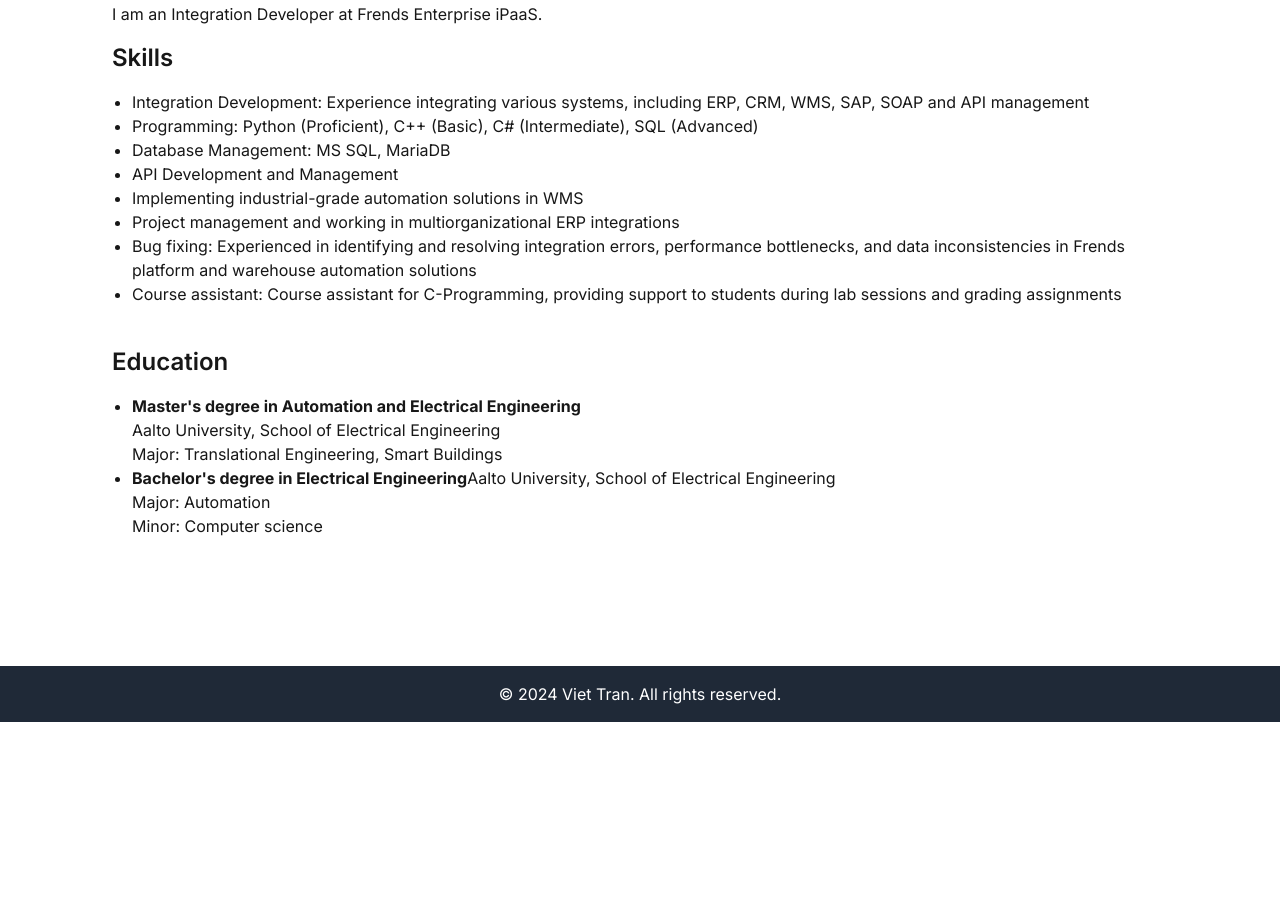
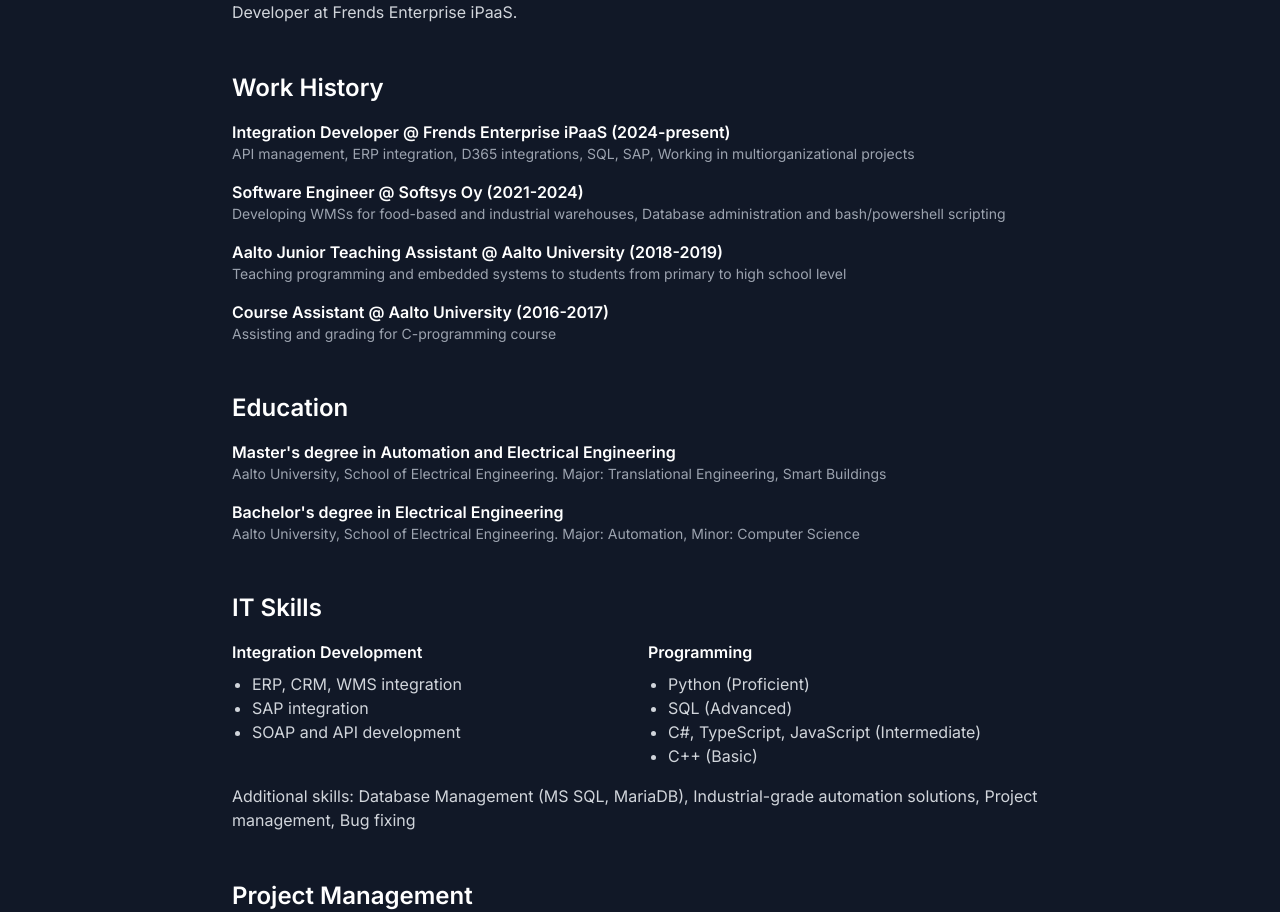
Before and after one commit to vieteri/viet-tran-portfolio, a Next.js app: page /about in a window 1280 px wide. Shown: the part 520-1432 px from the top of the page. Before the commit the page ends 1242 px from the top, so only its background shows below. Built offline with nearby package versions, Linux system fonts and the light colour scheme.

Commit message:
Overhaul of the website

```diff
--- a/src/app/about/page.tsx
+++ b/src/app/about/page.tsx
@@ -1,44 +1,98 @@
-import Image from 'next/image'
+import React from "react";
+import Image from "next/image";
+
+const Section = ({ title, children }) => (
+  <div className="mb-12">
+    <h2 className="text-2xl font-semibold mb-4 text-white">{title}</h2>
+    <div className="text-gray-300">{children}</div>
+  </div>
+);
+
+const ListItem = ({ title, description }) => (
+  <li className="mb-4">
+    <h3 className="font-semibold text-white">{title}</h3>
+    <p className="text-sm text-gray-400">{description}</p>
+  </li>
+);
 
 export default function About() {
   return (
-    <div className="p-24">
-      <h1 className="text-4xl font-bold mb-6">About Me</h1>
-      <Image src="/viet.png" alt="Viet Tran" width={250} height={250} className="mb-6" />
-      <p className="mb-4">
-        I am an Integration Developer at Frends Enterprise iPaaS.
-      </p>
+    <div className="max-w-4xl mx-auto p-6">
+      <div className="text-center mb-12">
+        <Image src="/viet.png" alt="Viet Tran" width={200} height={200} className="rounded-full mx-auto mb-4" />
+        <h1 className="text-3xl font-bold mb-2 text-white">Viet Tran</h1>
+        <p className="text-xl text-gray-300">Integration Developer at Frends Enterprise iPaaS</p>
+      </div>
 
-      <h2 className="text-2xl font-semibold mb-4">Skills</h2>
-      <ul className="list-disc pl-5">
-        <li>Integration Development: Experience integrating various systems, including ERP, CRM, WMS, SAP, SOAP and API management</li>
-        <li>Programming: Python (Proficient), C++ (Basic), C# (Intermediate), SQL (Advanced)</li>
-        <li>Database Management: MS SQL, MariaDB</li>
-        <li>API Development and Management</li>
-        <li>Implementing industrial-grade automation solutions in WMS</li>
-        <li>Project management and working in multiorganizational ERP integrations</li>
-        <li>Bug fixing: Experienced in identifying and resolving integration errors, performance bottlenecks, and data inconsistencies in Frends platform and warehouse automation solutions</li>
-        <li>Course assistant: Course assistant for C-Programming, providing support to students during lab sessions and grading assignments</li> {/* Example, replace with actual course */}
-      </ul>
+      <Section title="About Me">
+        <p>I am an MSc (Tech) with a Master&apos;s degree in electrical engineering, currently working as an Integration Developer at Frends Enterprise iPaaS.</p>
+      </Section>
 
+      <Section title="Work History">
+        <ul className="list-none">
+          <ListItem
+            title="Integration Developer @ Frends Enterprise iPaaS (2024-present)"
+            description="API management, ERP integration, D365 integrations, SQL, SAP, Working in multiorganizational projects"
+          />
+          <ListItem
+            title="Software Engineer @ Softsys Oy (2021-2024)"
+            description="Developing WMSs for food-based and industrial warehouses, Database administration and bash/powershell scripting"
+          />
+          <ListItem
+            title="Aalto Junior Teaching Assistant @ Aalto University (2018-2019)"
+            description="Teaching programming and embedded systems to students from primary to high school level"
+          />
+          <ListItem
+            title="Course Assistant @ Aalto University (2016-2017)"
+            description="Assisting and grading for C-programming course"
+          />
+        </ul>
+      </Section>
 
-      <h2 className="text-2xl font-semibold mb-4 mt-10">Education</h2>
-      <ul className="list-disc pl-5">
-        <li>
-        <b>Master&apos;s degree in Automation and Electrical Engineering</b>
-          <br />
-          Aalto University, School of Electrical Engineering <br />
-          Major: Translational Engineering, Smart Buildings
-          {/* You can add thesis or project details here if relevant */}
-        </li>
-        <li>
-          <b>Bachelor&apos;s degree in Electrical Engineering</b>
-          Aalto University, School of Electrical Engineering <br />
-          Major: Automation <br />
-          Minor: Computer science
-        </li>
-      </ul>
-      {/* Add more sections like Professional Experience, etc. */}
+      <Section title="Education">
+        <ul className="list-none">
+          <ListItem
+            title="Master&apos;s degree in Automation and Electrical Engineering"
+            description="Aalto University, School of Electrical Engineering. Major: Translational Engineering, Smart Buildings"
+          />
+          <ListItem
+            title="Bachelor&apos;s degree in Electrical Engineering"
+            description="Aalto University, School of Electrical Engineering. Major: Automation, Minor: Computer Science"
+          />
+        </ul>
+      </Section>
+
+      <Section title="IT Skills">
+        <div className="grid grid-cols-1 md:grid-cols-2 gap-4">
+          <div>
+            <h3 className="font-semibold mb-2 text-white">Integration Development</h3>
+            <ul className="list-disc pl-5 text-gray-300">
+              <li>ERP, CRM, WMS integration</li>
+              <li>SAP integration</li>
+              <li>SOAP and API development</li>
+            </ul>
+          </div>
+          <div>
+            <h3 className="font-semibold mb-2 text-white">Programming</h3>
+            <ul className="list-disc pl-5 text-gray-300">
+              <li>Python (Proficient)</li>
+              <li>SQL (Advanced)</li>
+              <li>C#, TypeScript, JavaScript (Intermediate)</li>
+              <li>C++ (Basic)</li>
+            </ul>
+          </div>
+        </div>
+        <p className="mt-4 text-gray-300">Additional skills: Database Management (MS SQL, MariaDB), Industrial-grade automation solutions, Project management, Bug fixing</p>
+      </Section>
+
+      <Section title="Project Management">
+        <ul className="list-disc pl-5 text-gray-300">
+          <li>Event management for large-scale events (5000+ attendees)</li>
+          <li>Student association annual ball organization</li>
+          <li>Volunteer workforce management</li>
+          <li>Academic course assistance and grading</li>
+        </ul>
+      </Section>
     </div>
-  )
+  );
 }
--- a/src/app/layout.tsx
+++ b/src/app/layout.tsx
@@ -1,16 +1,16 @@
-
 import type { Metadata } from 'next';
-import { Inter } from
- 'next/font/google';
+import { Inter } from 'next/font/google';
 import './globals.css';
 import Navigation from '@/components/Navigation';
-import Head from 'next/head';
 
 const inter = Inter({ subsets: ['latin'] });
 
 export const metadata: Metadata = {
   title: 'Viet Tran - Integration Developer',
   description: 'Portfolio of Viet Tran, Integration Developer',
+  icons: {
+    icon: '/favicon.ico',
+  },
 };
 
 export default function RootLayout({
@@ -20,19 +20,21 @@
 }) {
   return (
     <html lang="en">
-      <Head>
-       <link rel="icon" href="/favicon.ico" />
-       {/* ... other head tags ... */}
-     </Head>
-      <body className={`${inter.className} min-h-screen flex flex-col`}> {/* Add min-h-screen and flex flex-col */}
-        <header>
-          <Navigation />
+      <body className={`${inter.className} min-h-screen flex flex-col bg-gray-900 text-white`}>
+        <header className="bg-gray-800">
+          <div className="max-w-4xl mx-auto px-4">
+            <Navigation />
+          </div>
         </header>
-        <main className="container mx-auto px-4 py-8 flex-grow"> {/* Add flex-grow to main */}
-          {children}
+        <main className="flex-grow">
+          <div className="max-w-4xl mx-auto px-4 py-8">
+            {children}
+          </div>
         </main>
-        <footer className="bg-gray-800 text-white p-4 text-center">
-          © {new Date().getFullYear()} Viet Tran. All rights reserved.
+        <footer className="bg-gray-800 text-gray-300 py-4">
+          <div className="max-w-4xl mx-auto px-4 text-center">
+            © {new Date().getFullYear()} Viet Tran. All rights reserved.
+          </div>
         </footer>
       </body>
     </html>
--- a/src/app/page.tsx
+++ b/src/app/page.tsx
@@ -1,15 +1,34 @@
+import React from "react";
+import Image from "next/image";
+import Link from "next/link";
 
-import Image from 'next/image'
+const Button = ({ href, children }) => (
+  <Link href={href} className="bg-blue-500 hover:bg-blue-600 text-white font-bold py-2 px-4 rounded transition-colors">
+    {children}
+  </Link>
+);
 
 export default function Home() {
   return (
-    <main className="flex min-h-screen flex-col items-center justify-between p-24">
-      <h1 className="text-4xl font-bold">Welcome to Viet Tran&apos;s Portfolio</h1>
-      <Image src="/shrekfedora.jpg" alt="Viet Tran" width={250} height={250} />
-      <p className="text-center max-w-2xl">
-        I&apos;m an Integration Developer at Frends Enterprise iPaaS with a background in Software Engineering.
-        This website showcases my skills, projects, and professional experience.
-      </p>
+    <main className="flex min-h-screen flex-col items-center justify-center p-6 text-center">
+      <div className="max-w-4xl mx-auto space-y-8">
+        <h1 className="text-4xl md:text-5xl font-bold text-white">Welcome to Viet Tran&apos;s Portfolio</h1>
+
+        <div className="relative w-64 h-64 mx-auto rounded-full overflow-hidden">
+          <Image
+            src="/shrekfedora.jpg"
+            alt="Viet Tran"
+            layout="fill"
+            objectFit="cover"
+            className="transition-transform duration-300 transform hover:scale-110"
+          />
+        </div>
+
+        <p className="text-xl text-gray-300 max-w-2xl mx-auto">
+          I&apos;m an Integration Developer at Frends Enterprise iPaaS with a background in Software Engineering.
+          This website showcases my skills, projects, and professional experience.
+        </p>
+      </div>
     </main>
-  )
+  );
 }
--- a/src/app/projects/page.tsx
+++ b/src/app/projects/page.tsx
@@ -1,15 +1,39 @@
+import React from "react";
+import Link from "next/link";
+import Image from "next/image";
+
+const ProjectItem = ({ title, description, imageSrc, imageAlt, githubLink }) => (
+  <div className="mb-12">
+    <h3 className="text-2xl font-semibold mb-2 text-white">{title}</h3>
+    <p className="text-gray-300 mb-4">{description}</p>
+    <Image src={imageSrc} alt={imageAlt} width={250} height={250} className="mb-4" />
+    <p className="text-gray-300 mb-2">Github repository:</p>
+    <Link href={githubLink} className="text-blue-400 hover:text-blue-300 transition-colors">
+      {githubLink.split("/").pop()}
+    </Link>
+  </div>
+);
 
 export default function Projects() {
+  const projects = [
+    {
+      title: "Tower Defence Game",
+      description: "A tower defence game I developed using Python and Pygame",
+      imageSrc: "/tornipeli_ingame.png",
+      imageAlt: "Tower Defence Game",
+      githubLink: "https://github.com/vieteri/Tornipeli"
+    },
+    // Add more projects here following the same structure
+  ];
+
   return (
-    <div className="p-24">
-      <h1 className="text-4xl font-bold mb-6">My Projects</h1>
-      <ul className="space-y-6">
-        <li>
-            <h3 className="text-2xl font-semibold">Integration Development with Frends iPaaS</h3>
-          <p>Examples of integration projects developed using Frends Enterprise iPaaS platform.</p>
-        </li>
-        {/* ... other list items */}
-      </ul>
+    <div className="max-w-4xl mx-auto p-6">
+      <h1 className="text-4xl font-bold mb-12 text-white">My Projects</h1>
+      <div className="space-y-12">
+        {projects.map((project, index) => (
+          <ProjectItem key={index} {...project} />
+        ))}
+      </div>
     </div>
-  )
+  );
 }
```
Also changed, not shown: src/app/contact/page.tsx (+36 -23 lines), public/tornipeli_ingame.png (added).
